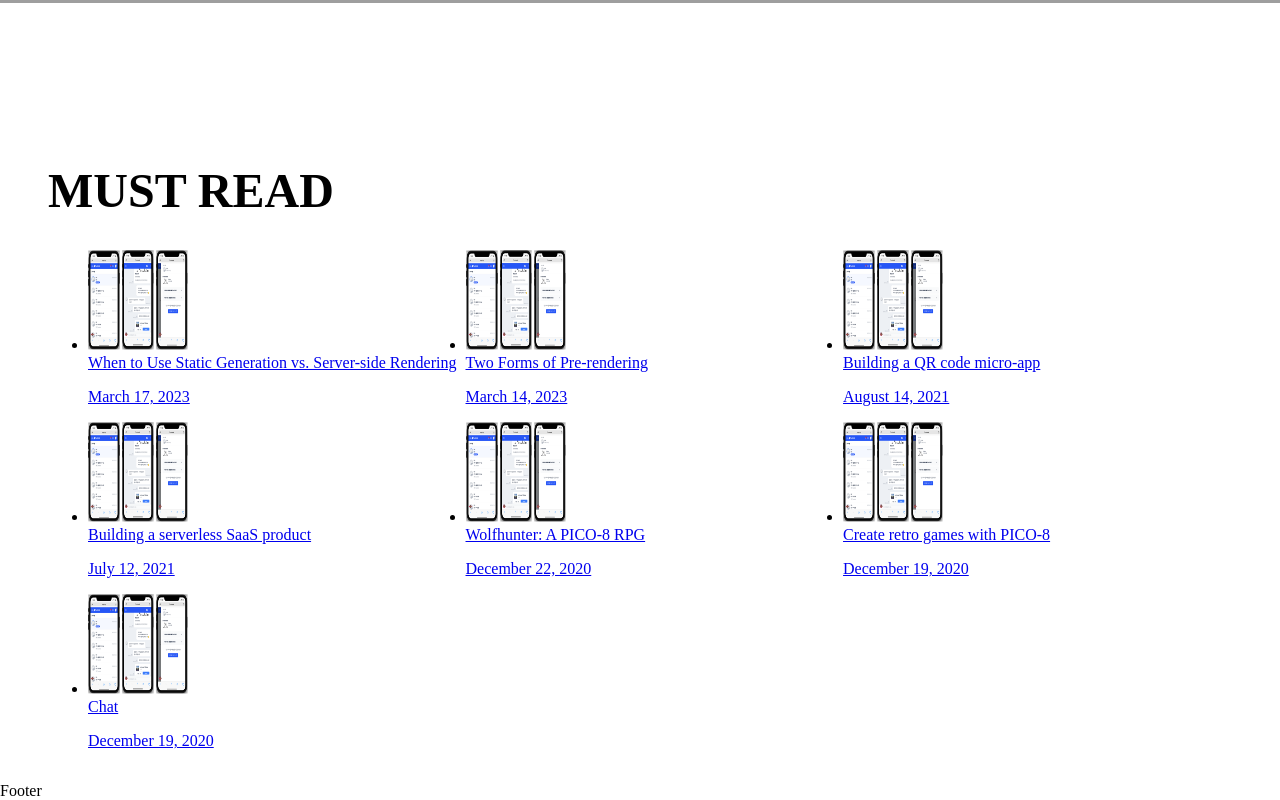
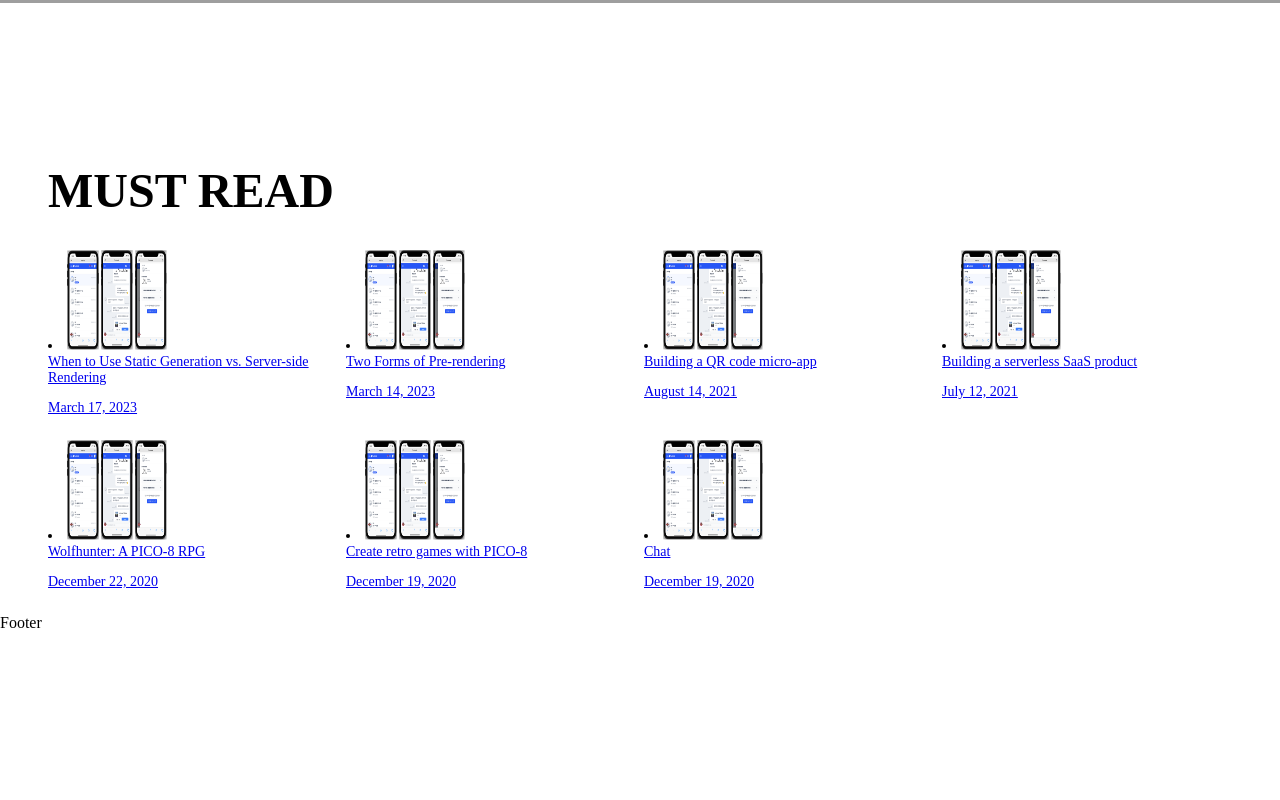
Before and after one commit to beemee-p/sbja-portfolio, a Next.js app: page / in a window 1280 px wide. Shown: the part 794-1594 px from the top of the page. After the commit the page ends 1426 px from the top, so only its background shows below. Built offline with nearby package versions, Linux system fonts and the light colour scheme; grey boxes are pictures that could not be loaded.

Commit message:
add: GridList

```diff
--- a/src/components/List.tsx
+++ b/src/components/List.tsx
@@ -2,6 +2,7 @@ import { ReactElement } from "react";
 import { getSortedPostsData } from "@/library/posts";
 import styles from "@/styles/css/List.module.css";
 import ListCard from "@/components/ListCard";
+import GridList from "./common/GridList";
 
 const List = (): ReactElement => {
   const posts = getSortedPostsData();
@@ -10,11 +11,16 @@ const List = (): ReactElement => {
     <div className={styles.list}>
       <h1 className={styles.h1}>MUST READ</h1>
 
-      <ul className={styles.ul}>
+      <GridList
+        itemPerLine={4}
+        rowSpacing={10}
+        columnSpacing={10}
+        direction={"row"}
+      >
         {posts.map((post) => (
           <ListCard key={post.id} post={post} />
         ))}
-      </ul>
+      </GridList>
     </div>
   );
 };
--- /dev/null
+++ b/src/components/common/GridList.tsx
@@ -0,0 +1,55 @@
+"use client";
+import { ReactElement, ReactNode, useEffect } from "react";
+import styles from "@/styles/css/common/GridList.module.css";
+
+interface GridListProps {
+  children: ReactNode;
+  itemPerLine: number;
+  rowSpacing?: number;
+  columnSpacing?: number;
+  direction?: "column" | "row";
+}
+
+const GridList = (props: GridListProps): ReactElement => {
+  const rowMargin = props.rowSpacing || 0;
+  const columnMargin = props.columnSpacing || 0;
+  const restRowWidth = Math.floor(rowMargin / props.itemPerLine);
+
+  const width =
+    props.direction === "row"
+      ? `calc(100% / ${props.itemPerLine} - ${rowMargin}px + ${restRowWidth}px)`
+      : "100%";
+
+  useEffect(() => {
+    const children = document.querySelector(".grid")
+      ?.children as HTMLCollectionOf<HTMLElement>;
+
+    for (const childIndex in children) {
+      const child = children[+childIndex];
+
+      if (+childIndex >= 0) {
+        child.style.flexShrink = "0";
+        child.setAttribute("id", (+childIndex + 1).toString());
+        child.style.width = width;
+        child.style.marginRight = rowMargin.toString() + "px";
+        child.style.marginBottom = columnMargin.toString() + "px";
+
+        if (+child.id % props.itemPerLine === 0) {
+          child.style.marginRight = "0";
+        }
+      }
+    }
+  }, [
+    rowMargin,
+    columnMargin,
+    props.columnSpacing,
+    props.rowSpacing,
+    props.direction,
+    props.itemPerLine,
+    width,
+  ]);
+
+  return <div className={`grid ${styles.grid}`}>{props.children}</div>;
+};
+
+export default GridList;
--- a/src/styles/css/List.module.css
+++ b/src/styles/css/List.module.css
@@ -5,10 +5,3 @@
 .h1 {
   font-size: 3rem;
 }
-
-.ul {
-  display: flex;
-  flex-direction: row;
-  flex-wrap: wrap;
-  flex-basis: 33%;
-}
--- a/src/styles/css/ListCard.module.css
+++ b/src/styles/css/ListCard.module.css
@@ -1,4 +1,3 @@
 .list_card {
-  width: 33%;
-  height: 33%;
+  font-size: 14px;
 }
--- /dev/null
+++ b/src/styles/css/common/GridList.module.css
@@ -0,0 +1,5 @@
+.grid {
+  display: flex;
+  flex-direction: "row";
+  flex-wrap: wrap;
+}
```
